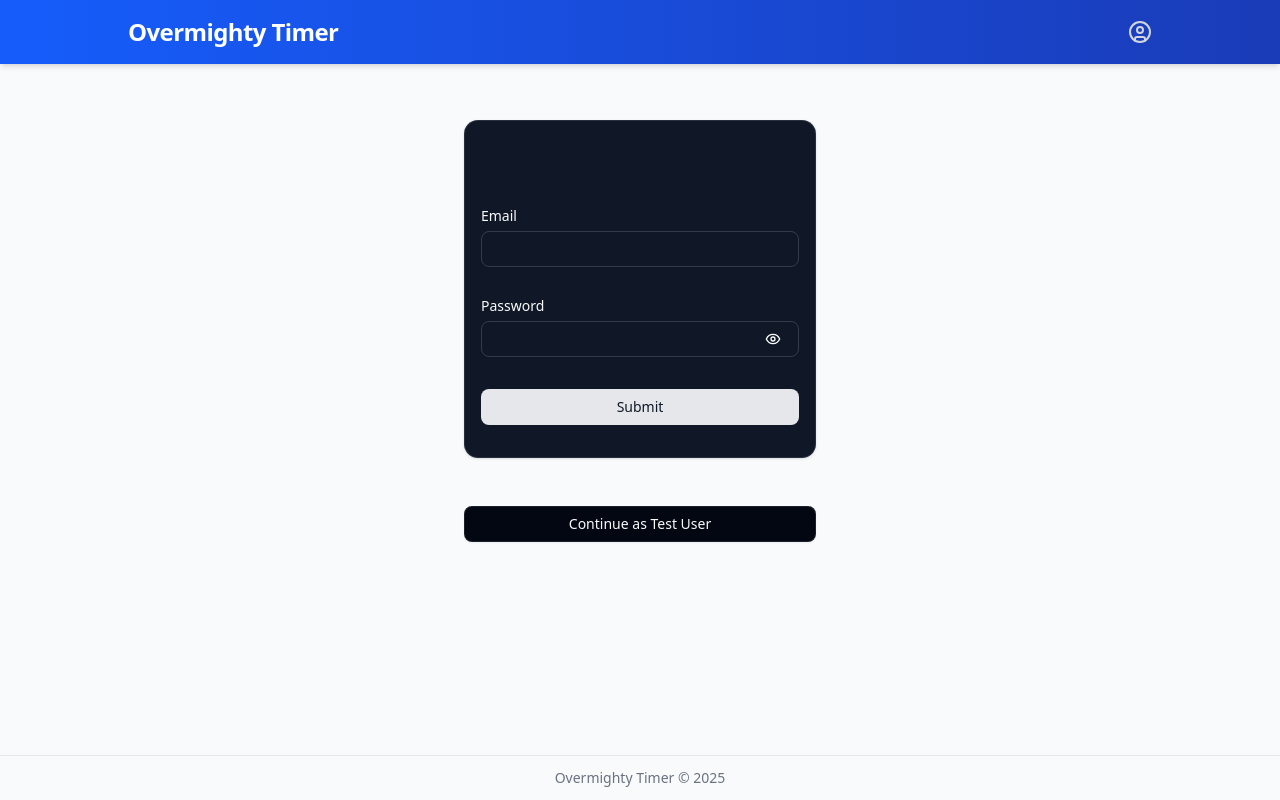
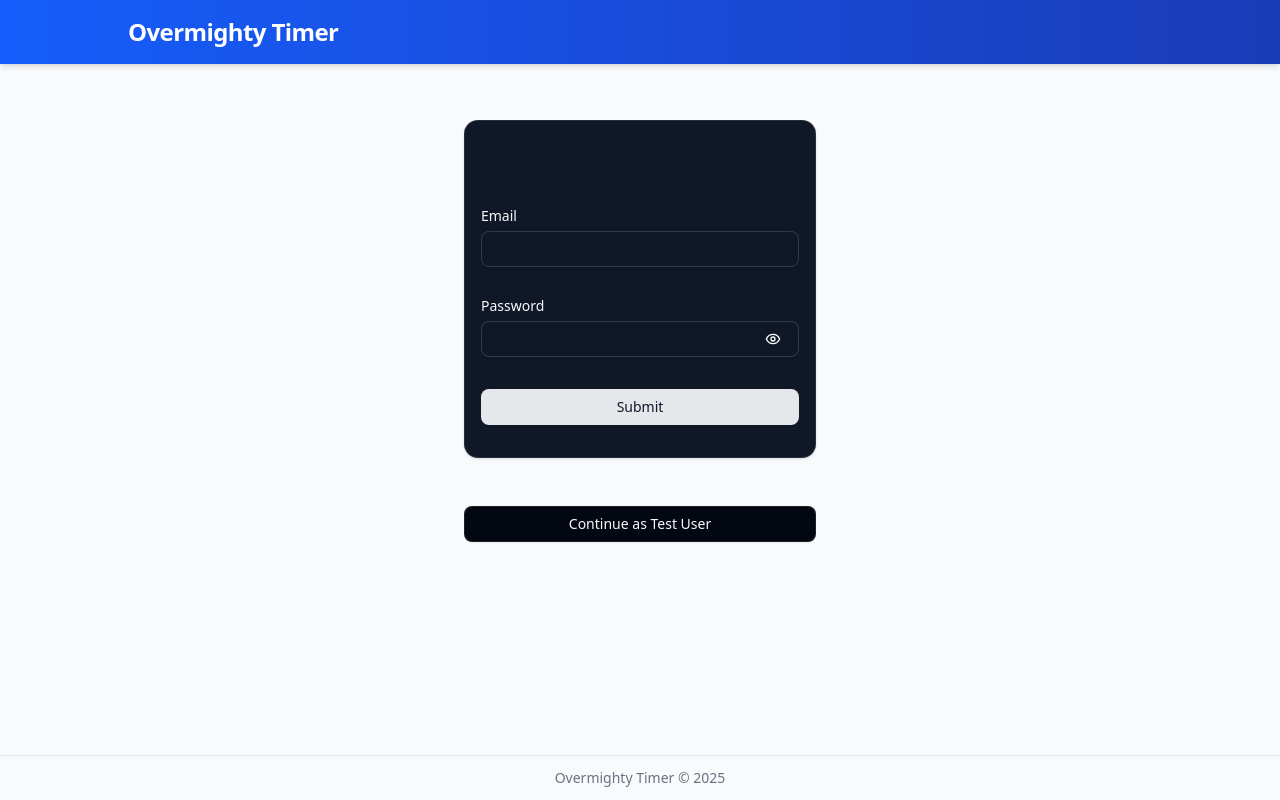
Before and after one commit to kschrenk/overmighty-timer, a React (Vite) app: page / in a window 1280 px wide. Built offline with nearby package versions, Linux system fonts and the light colour scheme; no server answers.

Commit message:
feat(timer): hide user icon when no user

```diff
--- a/src/components/Header.tsx
+++ b/src/components/Header.tsx
@@ -2,9 +2,11 @@ import type { FC } from "react";
 import { ArrowLeft, CircleUser } from "lucide-react";
 import { useTraining } from "@/context/TrainingContext/TrainingContext";
 import { removeSearchParameters } from "@/lib/removeSearchParameters";
+import { useAuth } from "@/context/AuthContext";
 
 const Header: FC = () => {
   const { state, dispatch } = useTraining();
+  const { currentUser } = useAuth();
   const { activeView } = state;
 
   const getTitle = () => {
@@ -45,7 +47,7 @@ const Header: FC = () => {
           )}
           <h1 className="text-2xl font-bold tracking-tight">{getTitle()}</h1>
         </div>
-        {["list", "account"].includes(activeView) ? (
+        {currentUser && ["list", "account"].includes(activeView) ? (
           <CircleUser
             onClick={() => dispatch({ type: "GO_TO_ACCOUNT" })}
             color={
```
